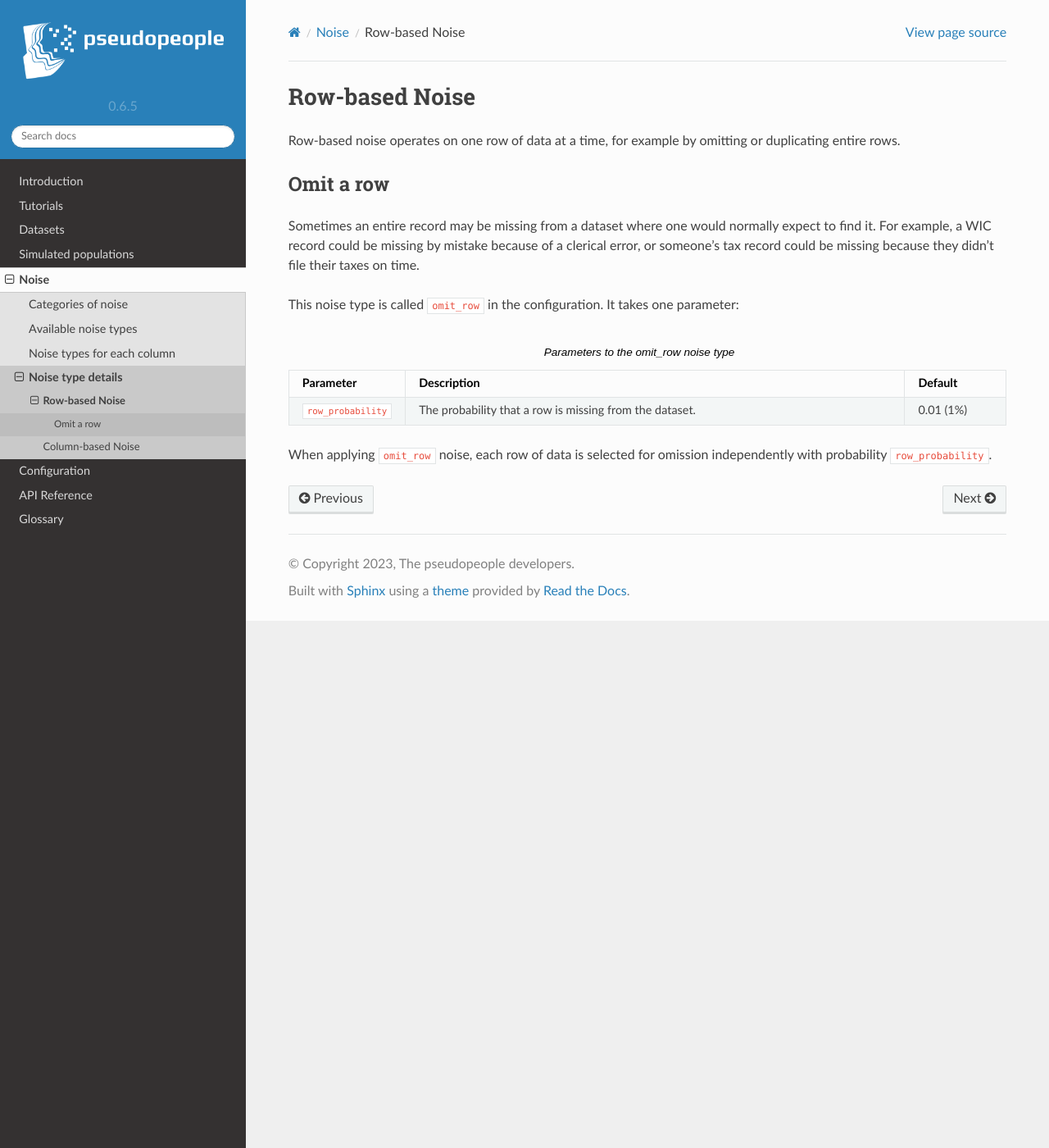
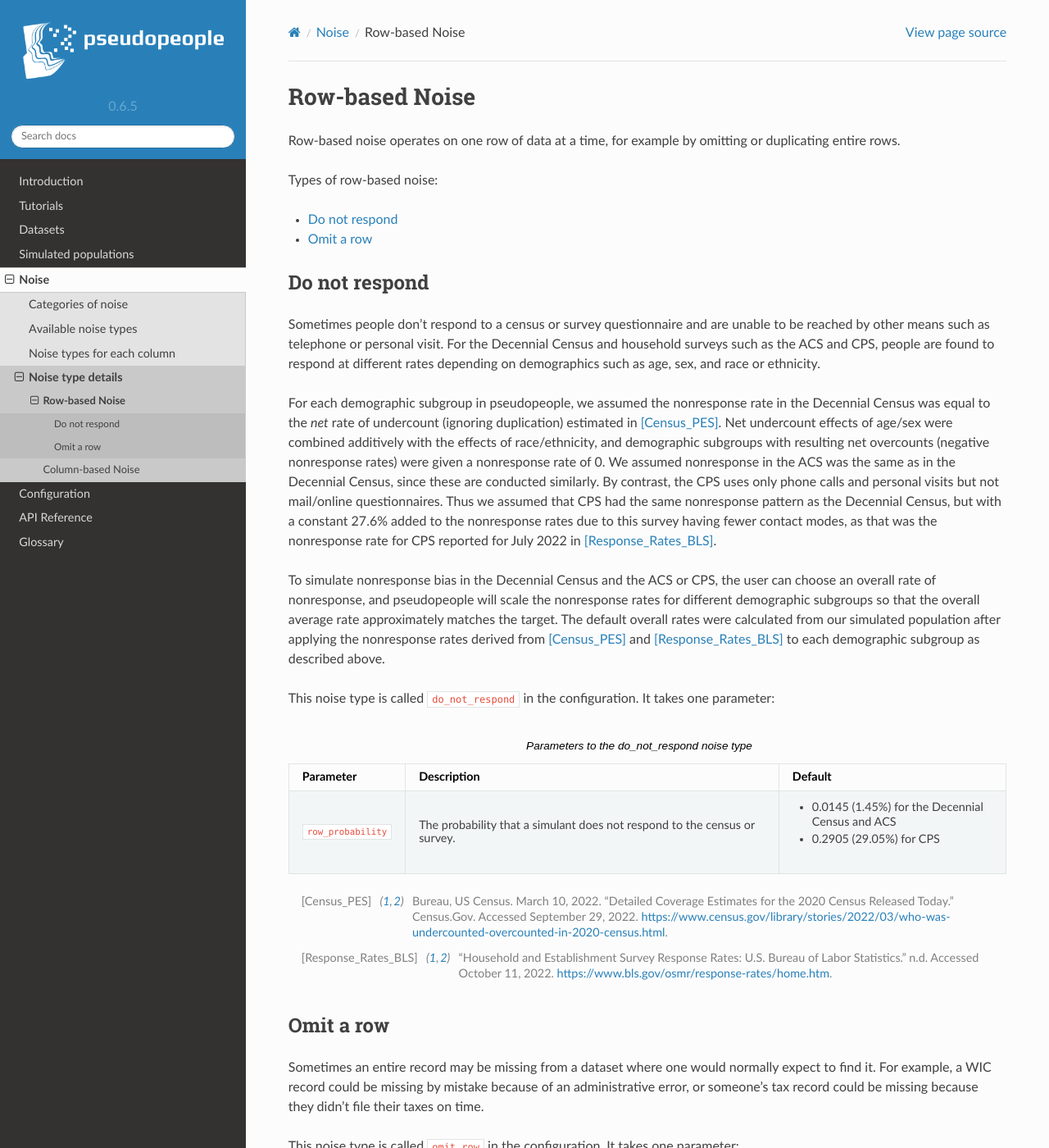
Before and after one commit to ihmeuw/pseudopeople, a Sphinx documentation site: the page built from docs/source/noise/row_noise.rst, in a window 1280 px wide and 1400 px high. Shown: the whole window at 82% size. Built offline with Sphinx 7.4.7 and the Read the Docs theme 2.0.0, drawn with Linux system fonts in a browser that asks for light colours.

Commit message:
Document "do not respond" noise type (#271)
* add 'Do not respond' noise to table of row noise types

* add description of 'do not respond' noise

* add parameter table for 'do not respond' noise

* edit noise examples

* form -> questionnaire

* put default nonresponse rates in bullted list

* match -> approximate

Co-authored-by: Zeb Burke-Conte <zmbc@users.noreply.github.com>

* start incorporating Zeb's suggestions

* finish editing description of do-not-respond noise

* add contents, delete comment

* rates -> effects

Co-authored-by: Zeb Burke-Conte <zmbc@users.noreply.github.com>

* explain constant 27.6% nonresponse rate added to CPS

* split up long sentence

* delete extra space

Co-authored-by: Zeb Burke-Conte <zmbc@users.noreply.github.com>

---------

Co-authored-by: Zeb Burke-Conte <zmbc@users.noreply.github.com>

```diff
--- a/docs/source/noise/index.rst
+++ b/docs/source/noise/index.rst
@@ -52,9 +52,12 @@
   * - Noise type
     - Config key
     - Example cause
+  * - Do not respond
+    - ``do_not_respond``
+    - Not returning the American Community Survey questionnaire that the US Census Bureau sent you
   * - Omit a row
     - ``omit_row``
-    - Neglecting to file a tax form on time
+    - Losing data because of an administrative error
 
 .. list-table:: Types of column-based noise (``column_noise``)
   :widths: 1 2 5
--- a/docs/source/noise/row_noise.rst
+++ b/docs/source/noise/row_noise.rst
@@ -7,13 +7,68 @@
 Row-based noise operates on one row of data at a time, for example by omitting
 or duplicating entire rows.
 
+Types of row-based noise:
+
+.. contents::
+   :local:
+
+Do not respond
+--------------
+
+Sometimes people don't respond to a census or survey questionnaire and are
+unable to be reached by other means such as telephone or personal visit. For the
+Decennial Census and household surveys such as the ACS and CPS, people are found
+to respond at different rates depending on demographics such as age, sex, and
+race or ethnicity.
+
+For each demographic subgroup in pseudopeople, we assumed the nonresponse rate
+in the Decennial Census was equal to the *net* rate of undercount (ignoring
+duplication) estimated in [Census_PES]_. Net undercount effects of age/sex were
+combined additively with the effects of race/ethnicity, and demographic
+subgroups with resulting net overcounts (negative nonresponse rates) were given
+a nonresponse rate of 0. We assumed nonresponse in the ACS was the same as in
+the Decennial Census, since these are conducted similarly. By contrast, the CPS
+uses only phone calls and personal visits but not mail/online questionnaires.
+Thus we assumed that CPS had the same nonresponse pattern as the Decennial
+Census, but with a constant 27.6% added to the nonresponse rates due to this
+survey having fewer contact modes, as that was the nonresponse rate for CPS
+reported for July 2022 in [Response_Rates_BLS]_.
+
+To simulate nonresponse bias in the Decennial Census and the ACS or CPS, the
+user can choose an overall rate of nonresponse, and pseudopeople will scale the
+nonresponse rates for different demographic subgroups so that the overall
+average rate approximately matches the target. The default overall rates were
+calculated from our simulated population after applying the nonresponse rates
+derived from [Census_PES]_ and [Response_Rates_BLS]_ to each demographic
+subgroup as described above.
+
+This noise type is called :code:`do_not_respond` in the configuration. It takes
+one parameter:
+
+.. list-table:: Parameters to the do_not_respond noise type
+  :widths: 1 5 3
+  :header-rows: 1
+
+  * - Parameter
+    - Description
+    - Default
+  * - :code:`row_probability`
+    - The probability that a simulant does not respond to the census or survey.
+    - * 0.0145 (1.45%) for the Decennial Census and ACS
+      * 0.2905 (29.05%) for CPS
+
+.. [Census_PES] Bureau, US Census. March 10, 2022. “Detailed Coverage Estimates for the 2020 Census Released Today.” Census.Gov. Accessed September 29, 2022. https://www.census.gov/library/stories/2022/03/who-was-undercounted-overcounted-in-2020-census.html.
+
+.. [Response_Rates_BLS] “Household and Establishment Survey Response Rates: U.S. Bureau of Labor Statistics.” n.d. Accessed October 11, 2022. https://www.bls.gov/osmr/response-rates/home.htm.
+
+
 Omit a row
 ----------
 
 Sometimes an entire record may be missing from a dataset where one would
 normally expect to find it. For example, a WIC record could be missing by
-mistake because of a clerical error, or someone's tax record could be missing
-because they didn't file their taxes on time.
+mistake because of an administrative error, or someone's tax record could be
+missing because they didn't file their taxes on time.
 
 This noise type is called :code:`omit_row` in the configuration. It takes one
 parameter:
```
